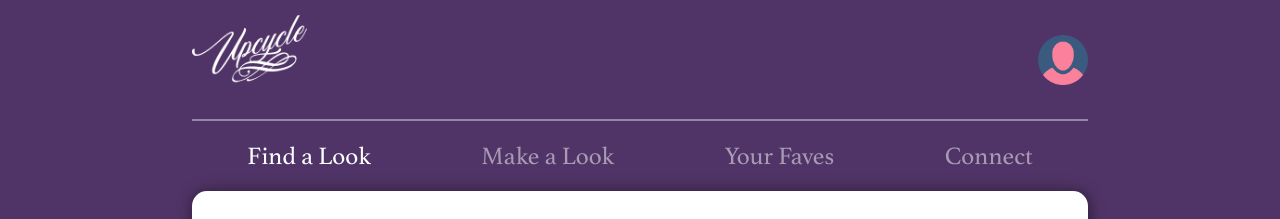
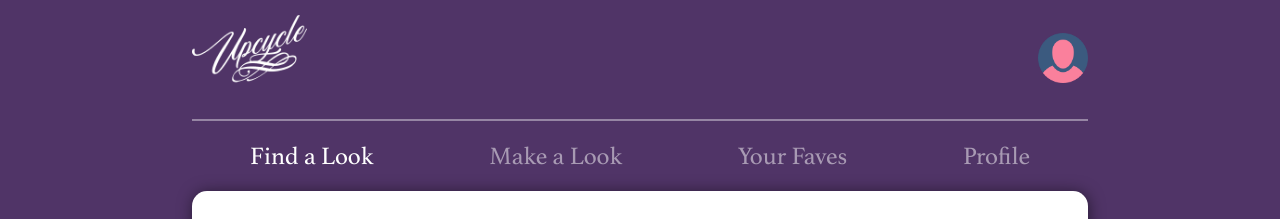
Before and after one commit to gabdullah/fth2019, a Vue app: page /dashboard/looks in a window 1280 px wide. Shown: the top 219 px of the page. Built offline with nearby package versions, Linux system fonts and the light colour scheme; no server answers.

Commit message:
Created layout for profile page, still needs database functionality

```diff
--- a/src/components/Connect.vue
+++ /dev/null
@@ -1,8 +0,0 @@
-<template>
-<div id="connect">
-    <div class="white-widget">
-        <h1>Connect</h1>
-        <p>Select the type of item you have that you'd like to augment.</p>
-    </div>
-</div>
-</template>
--- /dev/null
+++ b/src/components/Profile.vue
@@ -0,0 +1,43 @@
+<template>
+<div id="profile">
+    <div class="white-widget">
+        <center>
+            <img src="https://cdn.myanimelist.net/images/characters/2/366639.jpg" class="profile-picture" alt="fuck">
+            <h2>User</h2>
+        </center>
+        <p></p>
+    </div>
+
+    <div class="white-widget">
+        <h1>Project Description</h1>
+        <p>Lorem Ipsum is for little cunts</p>
+    </div>
+
+    <div class="white-widget">
+        <h1>User's Posts</h1>
+    </div>
+
+    <div class="white-widget">
+        <h1>User's Favorites</h1>
+    </div>
+</div>
+</template>
+
+<script>
+/*
+    Description
+
+    Faves(probably not)
+*/
+</script>
+
+<style>
+.profile-picture {
+    margin-top: 30px;
+    height: 300px;
+    width: 300px;
+    border-radius: 50%;
+}
+
+
+</style>
--- a/src/router.js
+++ b/src/router.js
@@ -7,10 +7,9 @@ import Dash from './views/Dash.vue'
 import Looks from './components/Looks.vue';
 import Faves from './components/Faves.vue';
 import Make from './components/Make.vue';
-import Connect from './components/Connect.vue';
+import Profile from './components/Profile.vue';
 import Results from './components/Results.vue';
 
-import Profile from './views/Profile.vue'
 import Login from './views/Login.vue'
 import Register from './views/Register.vue'
 
@@ -47,9 +46,9 @@ export default new Router({
           component: Make
         },
         {
-          path: 'connect',
-          name: 'connect',
-          component: Connect
+          path: 'profile',
+          name: 'profile',
+          component: Profile
         },
         {
           path: 'results',
@@ -57,11 +56,6 @@ export default new Router({
           component: Results
         }
       ]
-    },
-    {
-      path: '/profile',
-      name: 'Profile',
-      component: Profile,
     },
     {
       path: '/login',
--- a/src/views/Dash.vue
+++ b/src/views/Dash.vue
@@ -6,14 +6,14 @@
 
     <div id="top-header">
         <router-link to="/"><img src="@/assets/upcycle-logo.png" style="padding-top:15px;"></router-link>
-        <img src="@/assets/default_profile.png" class="profile-pic">
+        <router-link to="/dashboard/profile"><img src="@/assets/default_profile.png" class="profile-pic"></router-link>
     </div>
 
     <div id="menu-options">
         <router-link tag="div" :to="{ name: 'looks' }">Find a Look</router-link>
         <router-link tag="div" :to="{ name: 'make' }">Make a Look</router-link>
         <router-link tag="div" :to="{ name: 'faves' }">Your Faves</router-link>
-        <router-link tag="div" :to="{ name: 'connect' }">Connect</router-link>
+        <router-link tag="div" :to="{ name: 'profile' }">Profile</router-link>
     </div>
 
     <div id="content">
--- a/src/views/Profile.vue
+++ /dev/null
@@ -1,15 +0,0 @@
-<template>
-  <div class="home">
-    <h1>Profile</h1>
-  </div>
-</template>
-
-<script>
-
-
-export default {
-  name: 'profile',
-  components: {
-
-  }
-}
```
